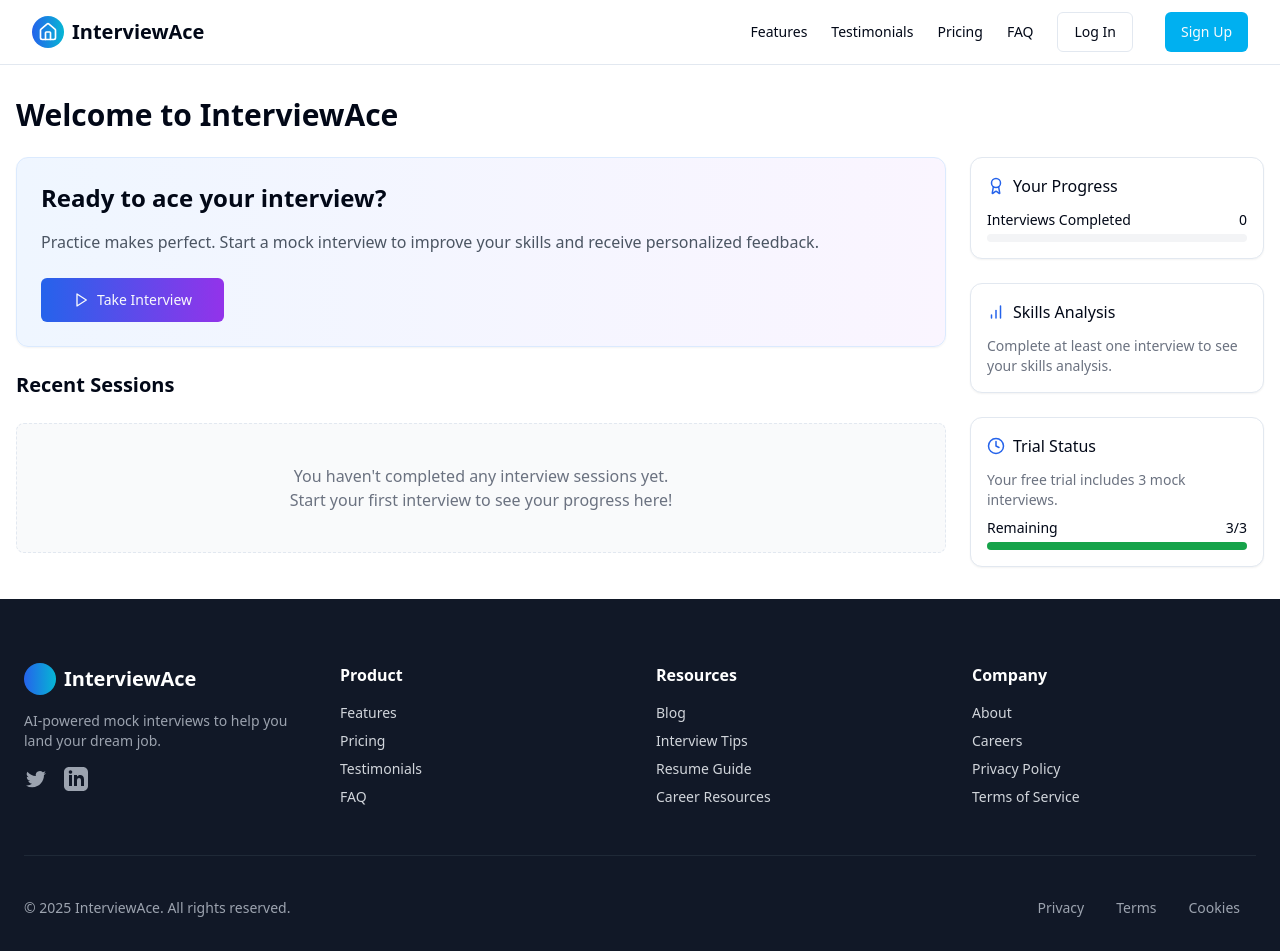
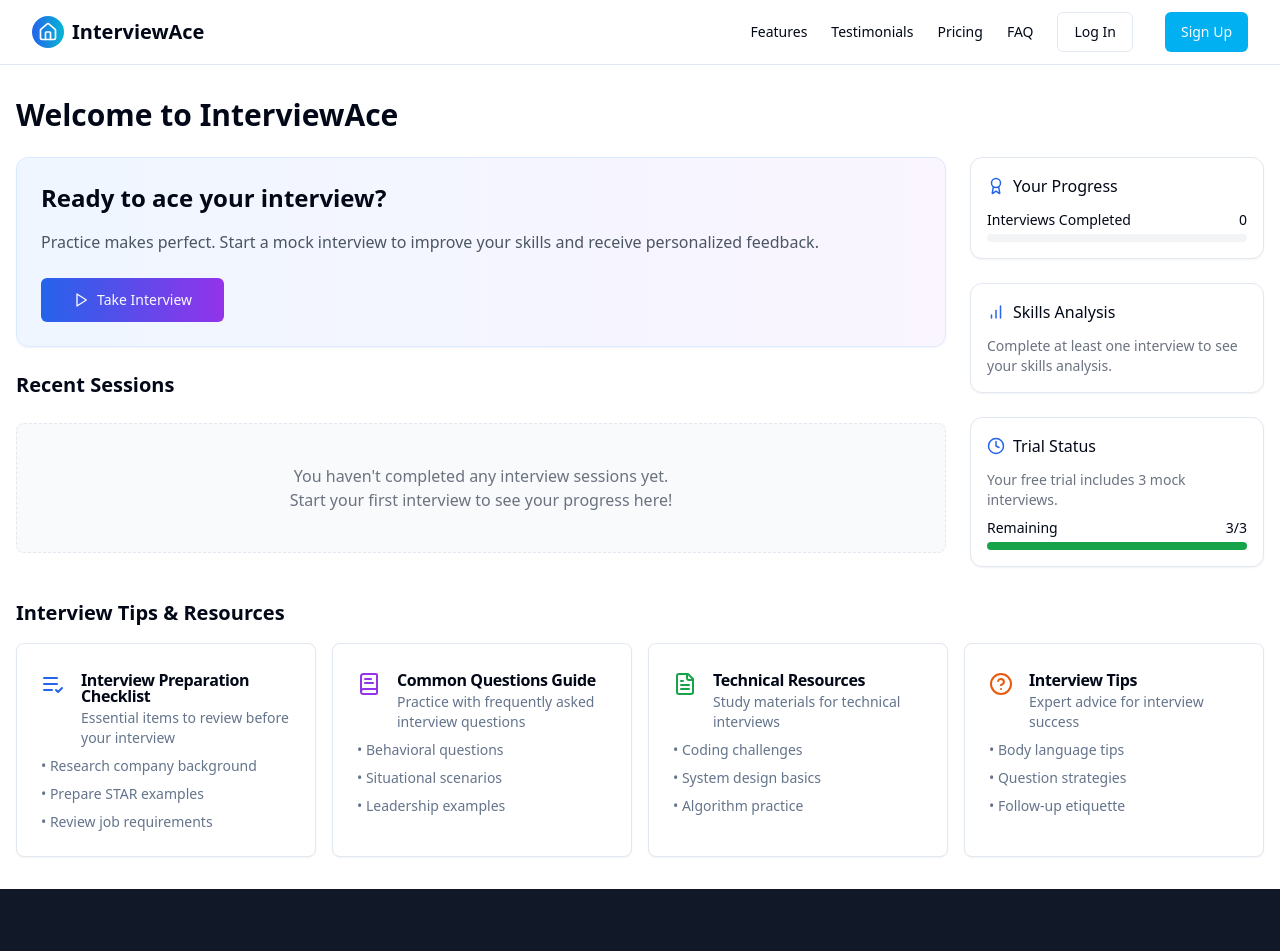
Before and after one commit to sreeharij2003/MOCK-INTERVIEW, a React (Vite) app: page /dashboard in a window 1280 px wide. Shown: the top 951 px of the page. Built offline with nearby package versions, Linux system fonts and the light colour scheme.

Commit message:
Add interview tips and resources section

```diff
--- /dev/null
+++ b/src/components/InterviewTips.tsx
@@ -0,0 +1,95 @@
+
+import React from "react";
+import { Card, CardContent, CardHeader, CardTitle } from "@/components/ui/card";
+import { BookText, FileText, HelpCircle, ListCheck } from "lucide-react";
+
+const tips = [
+  {
+    icon: ListCheck,
+    title: "Interview Preparation Checklist",
+    description: "Essential items to review before your interview",
+    color: "text-blue-600",
+  },
+  {
+    icon: BookText,
+    title: "Common Questions Guide",
+    description: "Practice with frequently asked interview questions",
+    color: "text-purple-600",
+  },
+  {
+    icon: FileText,
+    title: "Technical Resources",
+    description: "Study materials for technical interviews",
+    color: "text-green-600",
+  },
+  {
+    icon: HelpCircle,
+    title: "Interview Tips",
+    description: "Expert advice for interview success",
+    color: "text-orange-600",
+  },
+];
+
+const InterviewTips = () => {
+  return (
+    <div className="mt-8">
+      <h2 className="text-xl font-semibold mb-4">Interview Tips & Resources</h2>
+      <div className="grid grid-cols-1 md:grid-cols-2 lg:grid-cols-4 gap-4">
+        {tips.map((tip, index) => (
+          <Card
+            key={index}
+            className="transition-all hover:shadow-md cursor-pointer hover:-translate-y-1"
+          >
+            <CardHeader className="space-y-1 flex flex-row items-start gap-4 pb-2">
+              <div className={`${tip.color} mt-1`}>
+                <tip.icon size={24} />
+              </div>
+              <div className="space-y-1">
+                <CardTitle className="text-base leading-none">
+                  {tip.title}
+                </CardTitle>
+                <p className="text-sm text-muted-foreground">
+                  {tip.description}
+                </p>
+              </div>
+            </CardHeader>
+            <CardContent>
+              <ul className="text-sm space-y-2 text-muted-foreground">
+                {index === 0 && (
+                  <>
+                    <li>• Research company background</li>
+                    <li>• Prepare STAR examples</li>
+                    <li>• Review job requirements</li>
+                  </>
+                )}
+                {index === 1 && (
+                  <>
+                    <li>• Behavioral questions</li>
+                    <li>• Situational scenarios</li>
+                    <li>• Leadership examples</li>
+                  </>
+                )}
+                {index === 2 && (
+                  <>
+                    <li>• Coding challenges</li>
+                    <li>• System design basics</li>
+                    <li>• Algorithm practice</li>
+                  </>
+                )}
+                {index === 3 && (
+                  <>
+                    <li>• Body language tips</li>
+                    <li>• Question strategies</li>
+                    <li>• Follow-up etiquette</li>
+                  </>
+                )}
+              </ul>
+            </CardContent>
+          </Card>
+        ))}
+      </div>
+    </div>
+  );
+};
+
+export default InterviewTips;
--- a/src/pages/Dashboard.tsx
+++ b/src/pages/Dashboard.tsx
@@ -1,9 +1,9 @@
-
 import React from "react";
 import { useNavigate } from "react-router-dom";
 import { Button } from "@/components/ui/button";
 import Header from "@/components/Header";
 import Footer from "@/components/Footer";
+import InterviewTips from "@/components/InterviewTips";
 import { Play, ChevronRight, Award, BarChart, Clock } from "lucide-react";
 
 const Dashboard = () => {
@@ -93,6 +93,8 @@ const Dashboard = () => {
             </div>
           </div>
         </div>
+
+        <InterviewTips />
       </main>
       <Footer />
     </div>
```
